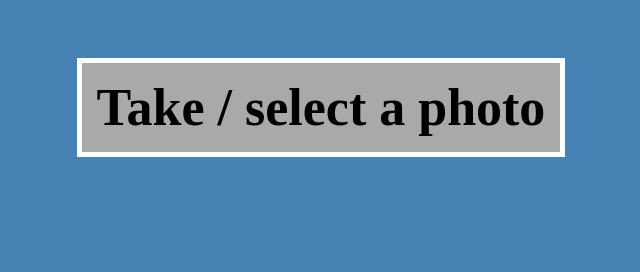
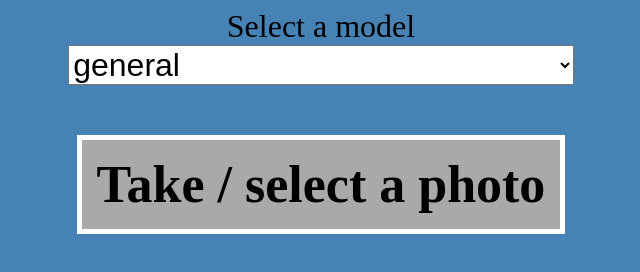
Before and after one commit to dhamberlin/clarifai-test, a website: page index.html in a window 1280 px wide. Shown: the whole page, without its empty margins (319-959 px from the left). Drawn offline with Linux system fonts and the light colour scheme.

Commit message:
add model selector

```diff
--- a/index.html
+++ b/index.html
@@ -32,10 +32,21 @@
       text-align: center;
       font-size: 3em;
     }
+    #modelSelect {
+      width: 40%;
+      height: 10%;
+      font-size: 2em;
+    }
+    #selectLabel {
+      font-size: 2em;
+    }
   </style>
 </head>
 <body>
+  </select>
   <div id="inputDiv">
+    <label for"modelSelect" id="selectLabel">Select a model</label>
+    <select id="modelSelect">
     <input name="imageCapture" id="imageCapture" type="file" accept="image/*" />
     <label for="imageCapture">Take / select a photo</label>
     <!-- <button id="sendButton">Click to send</button> -->
--- a/main.js
+++ b/main.js
@@ -1,14 +1,19 @@
 const outputDiv = document.getElementById('outputDiv')
 
+const models = ['general', 'apparel']
+
 function sendImage(base64Image) {
-  console.log(typeof base64Image)
+  const model = modelSelectEl.value
   if (typeof base64Image === 'object') {
     getImage({ target: imageCaptureEl })
   } else {
     fetch('/image', {
       method: 'POST',
       headers: { 'Content-Type': 'application/json'},
-      body: `{"image":"${base64Image}"}`
+      body: `{
+        "image":"${base64Image}",
+        "model":"${model}"
+      }`
     })
     .then(response => response.json())
     .then(parsed => {
@@ -43,6 +48,9 @@ function getImage(e) {
 // const sendButtonEl = document.getElementById('sendButton')
 const imageCaptureEl = document.getElementById('imageCapture')
 const dataOutputDiv = document.getElementById('output')
+const modelSelectEl = document.getElementById('modelSelect')
+
+modelSelect.innerHTML = models.map(m => `<option value="${m}">${m}</option>`).join('\n')
 
 imageCaptureEl.addEventListener('change', getImage)
 // sendButtonEl.addEventListener('click', sendImage)
```
